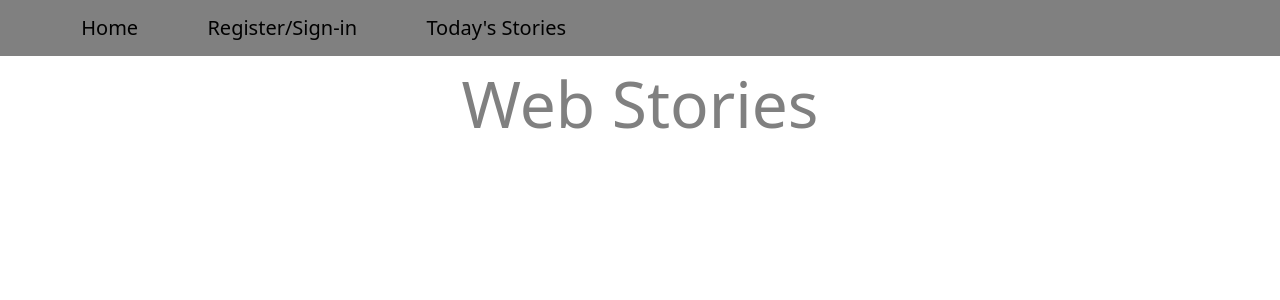
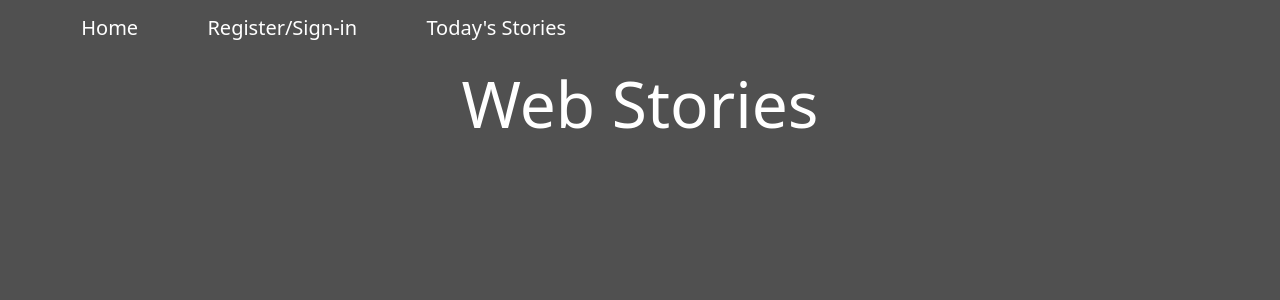
Before and after one commit to Keeganw3/News-Explosion-Fork, a Django app: page / in a window 1280 px wide. Shown: the top 300 px of the page. Run offline with Django 3.2, Linux system fonts and the light colour scheme; data that the repository does not hold is empty.

Commit message:
Add css colour styling to background and text of website

```diff
--- a/static/css/style.css
+++ b/static/css/style.css
@@ -6,8 +6,8 @@ header {
 }
 
 body {
-    color: gray;
-    background-color: white;
+    color: white;
+    background-color: #505050;
 }
 
 img {
@@ -15,8 +15,9 @@ img {
 }
 
 /* navbar */
+
 .navbar {
-    background-color: gray;
+    background-color: #505050;
 }
 
 ul li {
@@ -26,10 +27,11 @@ ul li {
 
 a {
    text-decoration: none;
-   color: black;
+   color: white;
 }
 
 /* post pages */
+
 .post-content {
     width: 100%;
 }
```
